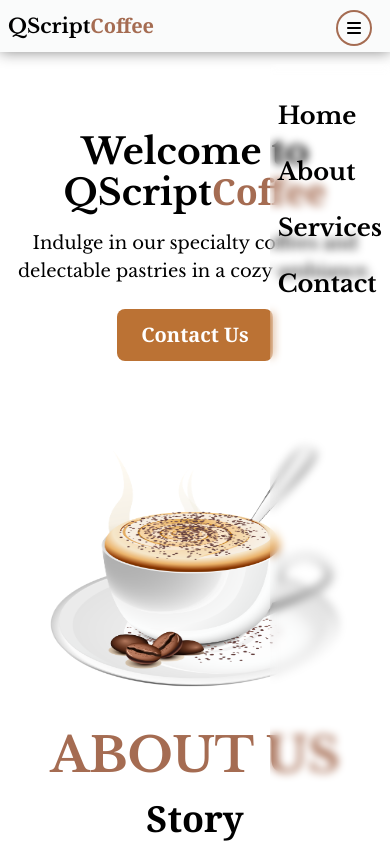
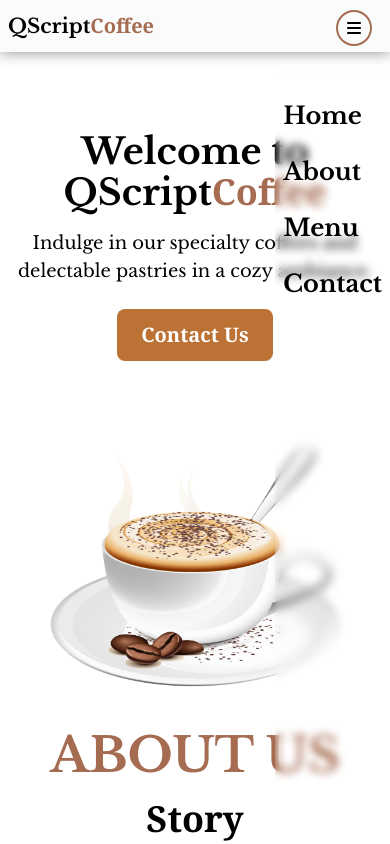
Before and after one commit to Abhilash-03/QscriptCoffee-webpage, a website built with Vite: page index.html in a window 390 px wide. Both pictures are taken after a click on the button 354 px from the left and 28 px from the top of the page. Shown: the top 844 px of the page. Built offline with nearby package versions, Linux system fonts and the light colour scheme; a web font is replaced by a local one.

Commit message:
mobile menu list name change

```diff
--- a/index.html
+++ b/index.html
@@ -43,7 +43,7 @@
                     <li class="md:px-4 text-2xl font-tf py-3 px-2 hover:text-[#a56c52]">About</li>
                 </a>
                 <a href="#menu">
-                    <li class="md:px-4 text-2xl font-tf py-3 px-2 hover:text-[#a56c52]">Services</li>
+                    <li class="md:px-4 text-2xl font-tf py-3 px-2 hover:text-[#a56c52]">Menu</li>
                 </a>
                 <a href="#contact">
                     <li class="md:px-4 text-2xl font-tf py-3 px-2 hover:text-[#a56c52]">Contact</li>
```
